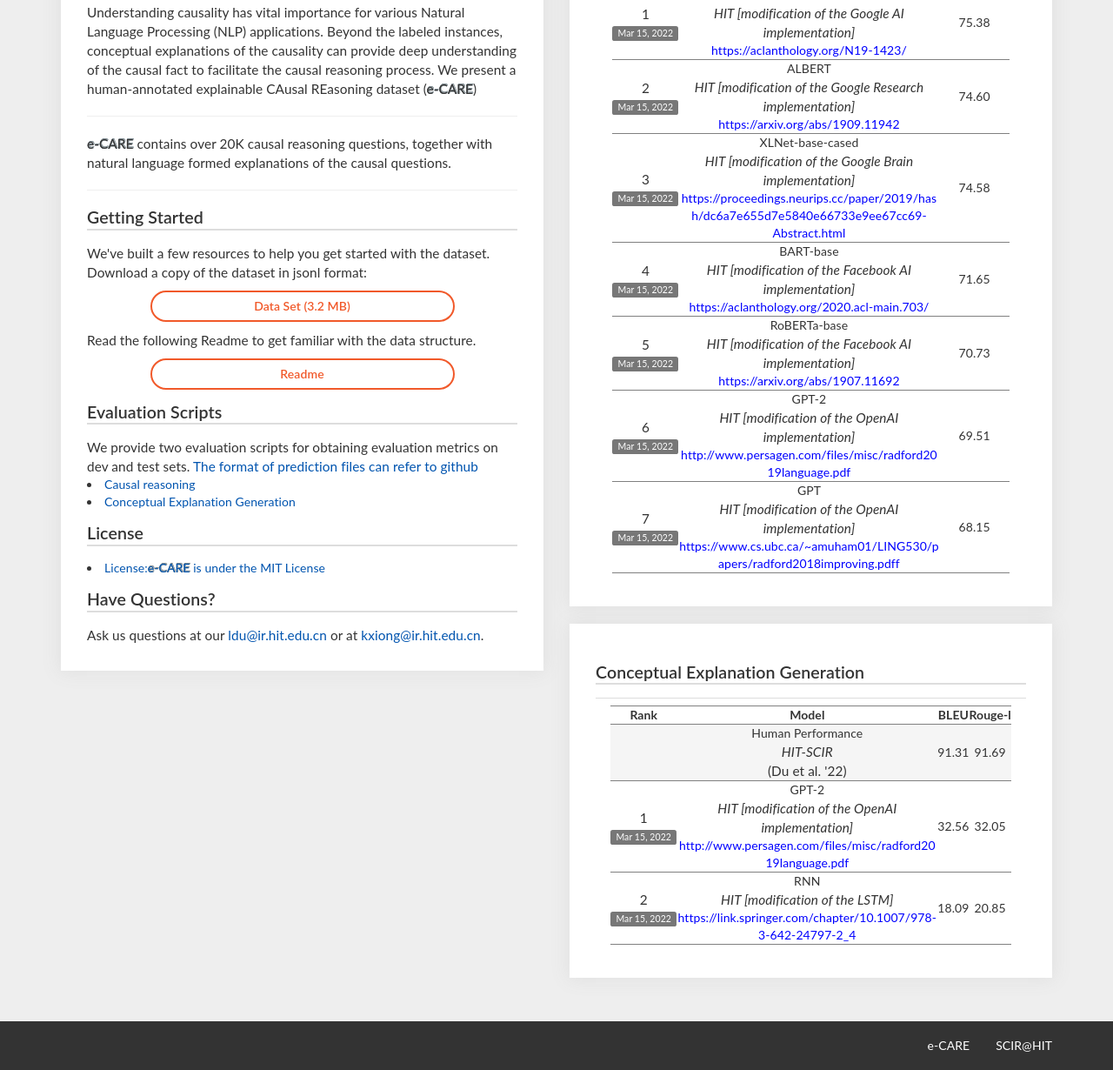
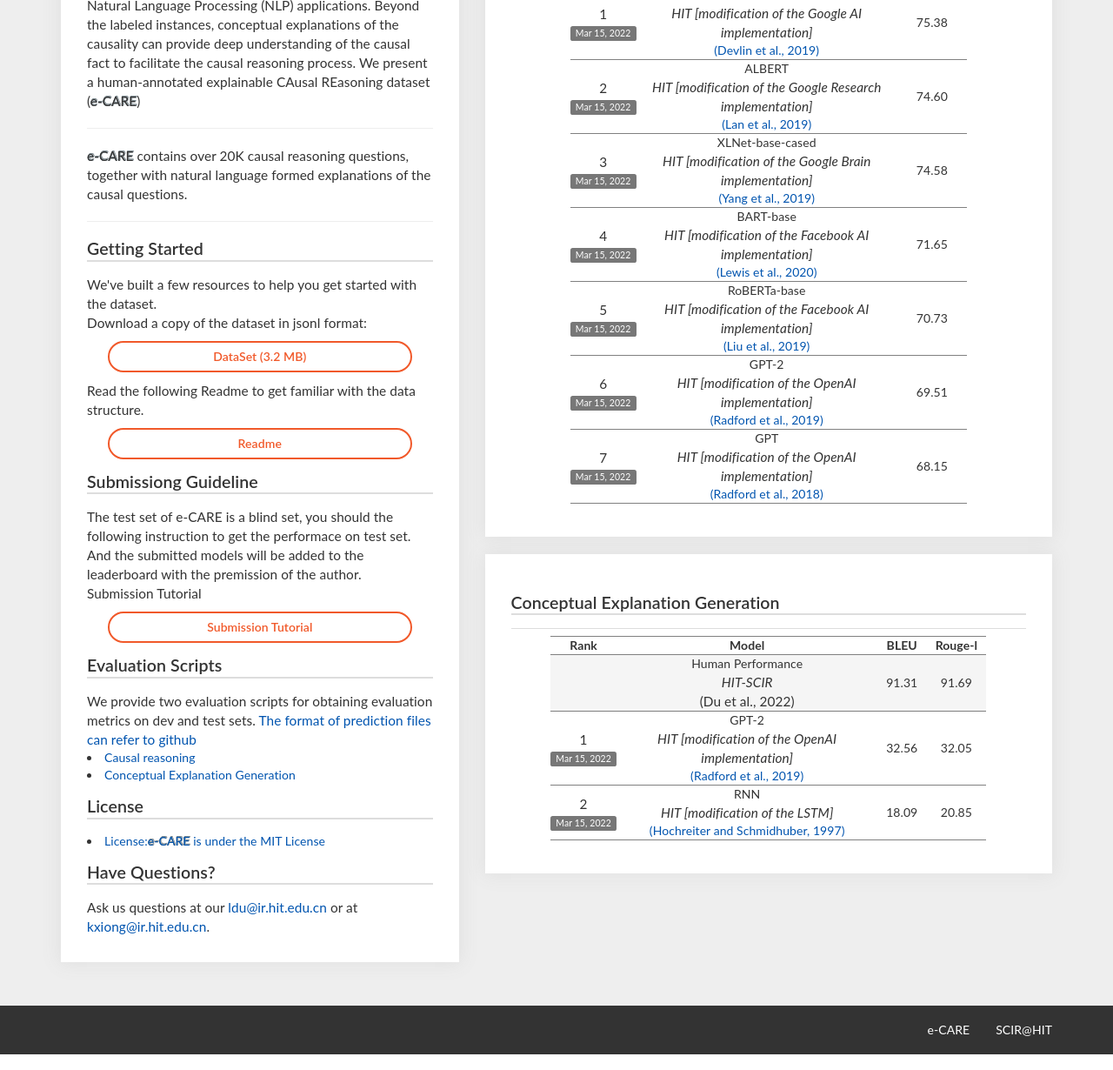
Before and after one commit to scir-sp/scir-sp.github.io, a plain HTML site: page index.html in a window 1280 px wide. Shown: the part 501-1731 px from the top of the page at 87% size. Drawn offline with Linux system fonts and the light colour scheme; a web font is replaced by a local one.

Commit message:
Add files via upload

```diff
--- a/index.html
+++ b/index.html
@@ -49,7 +49,7 @@
     <div class="cover" id="contentCover">
         <div class="container">
             <div class="row">
-                <div class="col-md-6">
+                <div class="col-md-5">
                     <div class="infoCard">
                         <div class="infoBody">
                             <div class="infoHeadline">
@@ -57,10 +57,6 @@
                             </div>
                             <p></p>
                             <ul class="ulNews">
-                                <li class="liNews"><span class="Newsdate">02/15/2022</span>
-                                    <span class="record" e-CARE</span>Dataset is now public available！
-                                    </span>
-                                </li>
                                 <li class="liNews"><span class="Newsdate">02/15/2022</span>
                                     <span class="record">e-CARE</span> is now public available！
                                     </span>
@@ -89,13 +85,26 @@
                             <p>Download a copy of the dataset in jsonl format:</p>
                             <ul class="list-unstyled">
                                 <li><a class="btn actionBtn inverseBtn"
-                                        href="https://github.com/Waste-Wood/e-CARE/files/8242580/e-CARE.zip">Data
-                                        Set (3.2 MB)</a></li>
+                                        href="https://github.com/Waste-Wood/e-CARE/files/8242580/e-CARE.zip">DataSet
+                                        (3.2 MB)</a></li>
                             </ul>
                             <p>Read the following Readme to get familiar with the data structure.</p>
                             <ul class="list-unstyled">
                                 <li><a class="btn actionBtn inverseBtn"
                                         href="https://github.com/Waste-Wood/e-CARE/">Readme</a>
+                                </li>
+                            </ul>
+                            <div class="infoHeadline">
+                                <h2>Submissiong Guideline</h2>
+                            </div>
+                            <p>The test set of e-CARE is a blind set, you should the following
+                                instruction to get the performace on test set. And the submitted models will be added to
+                                the leaderboard with the premission of the author.</p>
+                            <p>Submission Tutorial</p>
+                            <ul class="list-unstyled">
+                                <li><a class="btn actionBtn inverseBtn"
+                                        href="https://github.com/Waste-Wood/e-CARE/blob/main/Submission%20Tutorial.md">Submission
+                                        Tutorial</a>
                                 </li>
                             </ul>
                             <div class="infoHeadline">
@@ -134,7 +143,7 @@
                         </div>
                     </div>
                 </div>
-                <div class="col-md-6">
+                <div class="col-md-7">
                     <div class="infoCard">
                         <div class="infoBody">
                             <table class="table performanceTable" cellpadding=0 cellspacing=0
@@ -143,7 +152,7 @@
                                     <h2>Causal Reasoning </h2>
                                 </div>
                                 <td style="width:100%;" align="center" valign="middle">
-                                    <table style="margin:auto" border=1 rules="rows"  frame="hsides">
+                                    <table style="margin:auto" border=1 rules="rows" frame="hsides">
 
                                         <tr>
                                             <th>Rank</th>
@@ -153,7 +162,7 @@
                                         <tr class="human-row">
                                             <td></td>
                                             <td>Human Performance<p class="institution">HIT-SCIR</p>
-                                                        <p nowrap>(Du et al. '22)</p>
+                                                <p nowrap>(Du et al., 2022)</p>
                                             </td>
                                             <td>92</td>
                                         </tr>
@@ -168,7 +177,8 @@
                                                     [modification of the
                                                     Google AI implementation]</a>
                                                 </p>
-                                                        <font color="blue">https://aclanthology.org/N19-1423/</font>
+                                                <a href="https://aclanthology.org/N19-1423/">(Devlin et al., 2019)</a>
+
                                             </td>
                                             <td>75.38</td>
                                         </tr>
@@ -180,7 +190,8 @@
                                             <td style="word-break:break-word;">ALBERT<p class="institution">
                                                     HIT [modification of the
                                                     Google Research implementation]</p>
-                                                        <font color="blue">https://arxiv.org/abs/1909.11942</font>
+                                                <a href="https://arxiv.org/abs/1909.11942">(Lan et al., 2019)</a>
+
                                             </td>
                                             <td>74.60</td>
                                         </tr>
@@ -189,13 +200,12 @@
                                                 <p>3</p><span class="date label label-default">Mar 15,
                                                     2022</span>
                                             </td>
-                                                    <td style="word-break:break-word;">XLNet-base-cased<p
-                                                            class="institution">
+                                            <td style="word-break:break-word;">XLNet-base-cased<p class="institution">
                                                     HIT [modification of the Google Brain implementation]
                                                 </p>
-                                                        <font color="blue">
-                                                            https://proceedings.neurips.cc/paper/2019/hash/dc6a7e655d7e5840e66733e9ee67cc69-Abstract.html
-                                                        </font>
+                                                <a
+                                                    href="https://proceedings.neurips.cc/paper/2019/hash/dc6a7e655d7e5840e66733e9ee67cc69-Abstract.html                                                ">(Yang
+                                                    et al., 2019)</a>
                                             </td>
                                             <td>74.58</td>
                                         </tr>
@@ -208,8 +218,9 @@
                                                     HIT
                                                     [modification
                                                     of the Facebook AI implementation]</p>
-                                                        <font color="blue">
-                                                            https://aclanthology.org/2020.acl-main.703/</font>
+
+                                                <a href="https://aclanthology.org/2020.acl-main.703/">(Lewis et al.,
+                                                    2020)</a>
                                             </td>
                                             <td>71.65</td>
                                         </tr>
@@ -219,10 +230,11 @@
                                                 <p>5</p><span class="date label label-default">Mar 15,
                                                     2022</span>
                                             </td>
-                                                    <td style="word-break:break-word;">RoBERTa-base<p
-                                                            class="institution"> HIT [modification of the
+                                            <td style="word-break:break-word;">RoBERTa-base<p class="institution"> HIT
+                                                    [modification of the
                                                     Facebook AI implementation]</p>
-                                                        <font color="blue">https://arxiv.org/abs/1907.11692</font>
+
+                                                <a href="https://arxiv.org/abs/1907.11692">(Liu et al., 2019)</a>
                                             </td>
                                             <td>70.73</td>
                                         </tr>
@@ -233,9 +245,8 @@
                                             </td>
                                             <td style="word-break:break-word;">GPT-2<p class="institution">
                                                     HIT [modification of the OpenAI implementation]</p>
-                                                        <font color="blue">
-                                                            http://www.persagen.com/files/misc/radford2019language.pdf
-                                                        </font>
+                                                <a href="http://www.persagen.com/files/misc/radford2019language.pdf">(Radford
+                                                    et al., 2019)</a>
                                             </td>
                                             <td>69.51</td>
                                         </tr>
@@ -247,9 +258,10 @@
                                             </td>
                                             <td style="word-break:break-word;">GPT<p class="institution">
                                                     HIT [modification of the OpenAI implementation]</p>
-                                                        <font color="blue">
-                                                            https://www.cs.ubc.ca/~amuham01/LING530/papers/radford2018improving.pdff
-                                                        </font>
+
+                                                <a
+                                                    href="https://www.cs.ubc.ca/~amuham01/LING530/papers/radford2018improving.pdf">(Radford
+                                                    et al., 2018)</a>
 
                                             </td>
                                             <td>68.15</td>
@@ -265,30 +277,25 @@
 
                     <div class="infoCard">
                         <div class="infoBody">
-
-                            <table class="table performanceTable" cellpadding=0 cellspacing=0
-                                style="width:100% ;height:100%">
                             <div class="infoHeadline">
                                 <h2>Conceptual Explanation Generation </h2>
                             </div>
+                            <table class="table performanceTable" cellpadding=0 cellspacing=0
+                                style="width:100% ;height:100%">
                                 <tr>
-                                    <td style="width:100%;" align="center" valign="middle">
-                                        <table style="margin:auto"  border=1 rules="rows"  frame="hsides">
+                                    <td style="width:100%" align="center" valign="middle">
+                                        <table style="margin:auto" border=1 rules="rows" frame="hsides" min-width="55%">
                                             <tbody>
                                                 <tr>
                                                     <th>Rank</th>
                                                     <th>Model</th>
-                                                    <th>
-                                                        <nobr>BLEU</nobr>
-                                                    </th>
-                                                    <th>
-                                                        <nobr>Rouge-l</nobr>
-                                                    </th>
+                                                    <th>&nbsp;&nbsp;&nbsp;BLEU&nbsp;&nbsp;&nbsp;</th>
+                                                    <th>&nbsp;&nbsp;&nbsp;Rouge-l&nbsp;&nbsp;&nbsp;</th>
                                                 </tr>
                                                 <tr class="human-row">
                                                     <td></td>
                                                     <td>Human Performance<p class="institution">HIT-SCIR</p>
-                                                        <p nowrap>(Du et al. '22)</p>
+                                                        <p nowrap>(Du et al., 2022)</p>
                                                     </td>
                                                     <td>91.31</td>
                                                     <td>91.69</td>
@@ -300,9 +307,9 @@
                                                     </td>
                                                     <td style="word-break:break-word;">GPT-2<p class="institution">
                                                             HIT [modification of the OpenAI implementation]</p>
-                                                        <font color="blue">
-                                                            http://www.persagen.com/files/misc/radford2019language.pdf
-                                                        </font>
+                                                        <a
+                                                            href="http://www.persagen.com/files/misc/radford2019language.pdf">(Radford
+                                                            et al., 2019)</a>
                                                     </td>
                                                     <td>32.56</td>
                                                     <td>32.05</td>
@@ -314,9 +321,9 @@
                                                     </td>
                                                     <td style="word-break:break-word;">RNN<p class="institution">
                                                             HIT [modification of the LSTM]</p>
-                                                        <font color="blue">
-                                                            https://link.springer.com/chapter/10.1007/978-3-642-24797-2_4
-                                                        </font>
+                                                        <a
+                                                            href="https://link.springer.com/chapter/10.1007/978-3-642-24797-2_4">(Hochreiter
+                                                            and Schmidhuber, 1997)</a>
                                                     </td>
                                                     <td>18.09</td>
                                                     <td>20.85</td>
```
Lines whose indentation alone changed are shown as unchanged.
